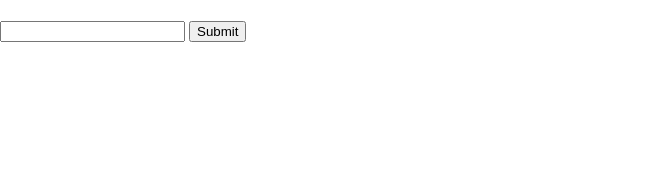
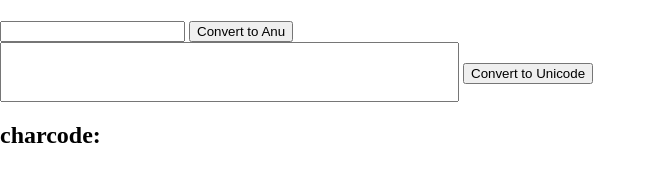
Before and after one commit to Vignesh-Vin/telugu-encoder, a plain HTML site: page index.html in a window 1280 px wide. Shown: the whole page, without its empty margins (0-656 px from the left). Drawn offline with Linux system fonts and the light colour scheme.

Commit message:
Added seperate fields for text

```diff
--- a/app.js
+++ b/app.js
@@ -1,9 +1,18 @@
-function convertText() {
-	let text = document.querySelector("#unicode-text")
+function convertToAnu() {
+	let unicodeText = document.querySelector("#unicode-text")
+	let anuText = document.querySelector("#anu-text")
 
-	console.log(text.value.charCodeAt(0))
+	vowels.(unicodeText.value)
+	document.querySelector("h2").innerHTML = unicodeText.value.charCodeAt(0)
 }
 
+
+let vowels = {
+3077: "n",
+3088: "€",
+3098: "‚",
+3099: "‡"
+}
 
 
 // Misc. functions
--- /dev/null
+++ b/font.css
@@ -0,0 +1,16 @@
+/*! Generated by Font Squirrel (https://www.fontsquirrel.com) on May 26, 2021 */
+
+
+
+/* @font-face {
+    font-family: 'priyaankaregular';
+    src: url('priyaanka.woff2') format('woff2'),
+         url('priyaanka.woff') format('woff');
+    font-weight: normal;
+    font-style: normal;
+
+} */
+@font-face {
+	font-family: 'priyaanka';
+	src:  url('priyaanka.TTF');
+}
--- a/index.html
+++ b/index.html
@@ -5,9 +5,19 @@
 </head>
 <body>
 <h1 id="text"></h1>
-<input type="text" id="unicode-text">
-<button onclick="convertText()">Submit</button>
+<div class="container">
+	<div class="unicode">
+		<input type="text" id="unicode-text">
+		<button onclick="convertToAnu()">Convert to Anu</button>
+	</div>
+	<div class="anu">
+		<input type="text" id="anu-text">
+		<button onclick="convertToUnicode()">Convert to Unicode</button>
+	</div>
+</div>
+<h2>charcode:</h2>
 </body>
+<link rel="stylesheet" type="text/css" href="./font.css">
 <link rel="stylesheet" type="text/css" href="./style.css">
 <script type="text/javascript" src="./app.js"></script>
 </html>
--- a/style.css
+++ b/style.css
@@ -4,3 +4,7 @@ html, body {
    padding: 0;
    margin: 0;
 }
+#anu-text {
+	font-family: 'priyaanka';
+	font-size: 50px;
+}
```
Also changed, not shown: priyaanka.TTF (added).
